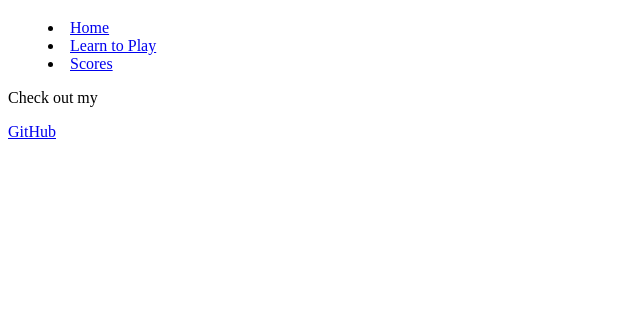
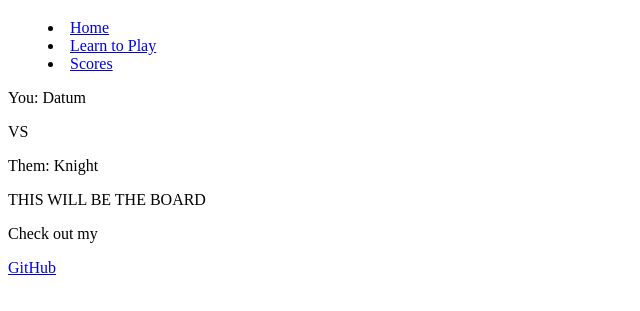
Before and after one commit to DatumWeb/Startup260, a plain HTML site: page CanasiSite/canasi-html/game.html in a window 1280 px wide. Shown: the part 61-372 px from the top of the page, without its empty margins (0-640 px from the left). Drawn offline with Linux system fonts and the light colour scheme.

Commit message:
Set up the name stuff for game.html, put place holder for board

```diff
--- a/CanasiSite/canasi-html/game.html
+++ b/CanasiSite/canasi-html/game.html
@@ -20,7 +20,13 @@
         </header>
 
         <main>
+            <div id="username-container">
+                <p>You: <span id="your-username">Datum</span></p>
+                <p>VS</p>
+                <p>Them: <span id="opponent-username">Knight</span></p>
+            </div>
 
+            <div>THIS WILL BE THE BOARD</div>
         </main>
 
 
```
